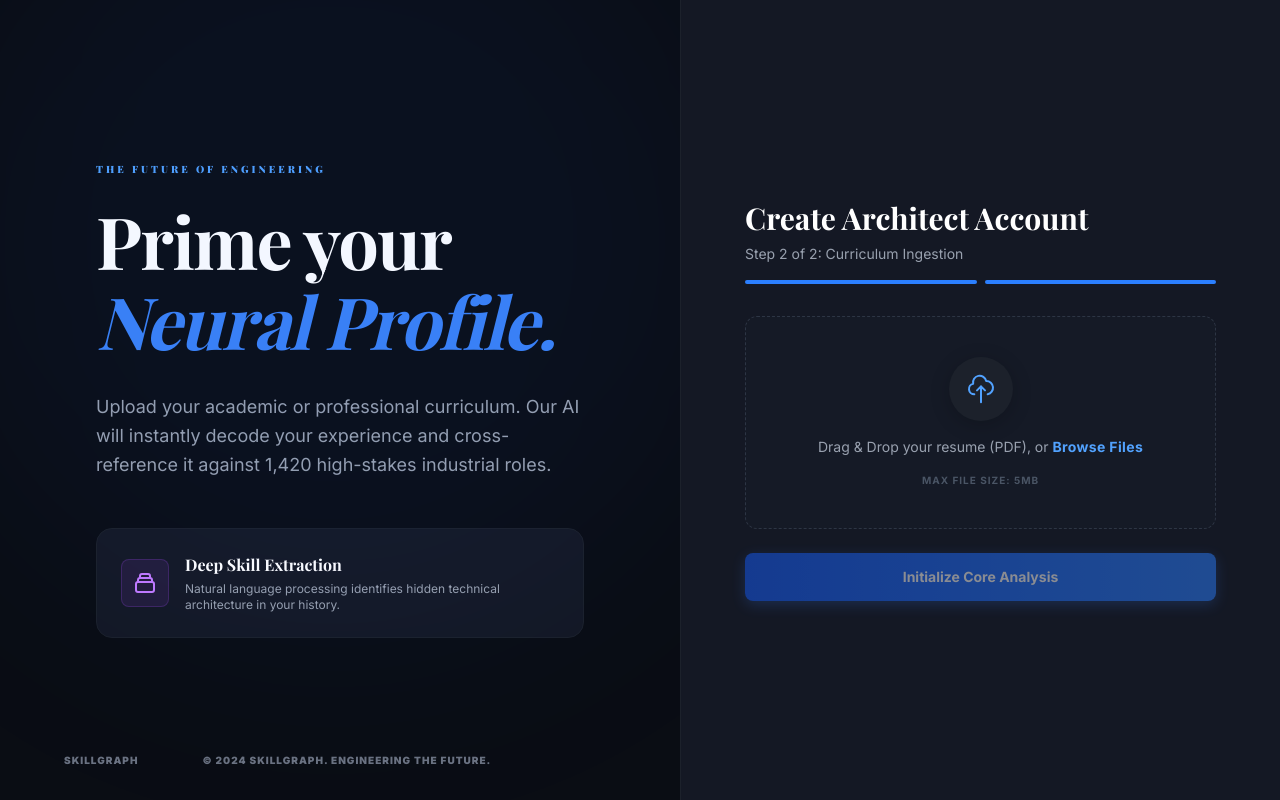
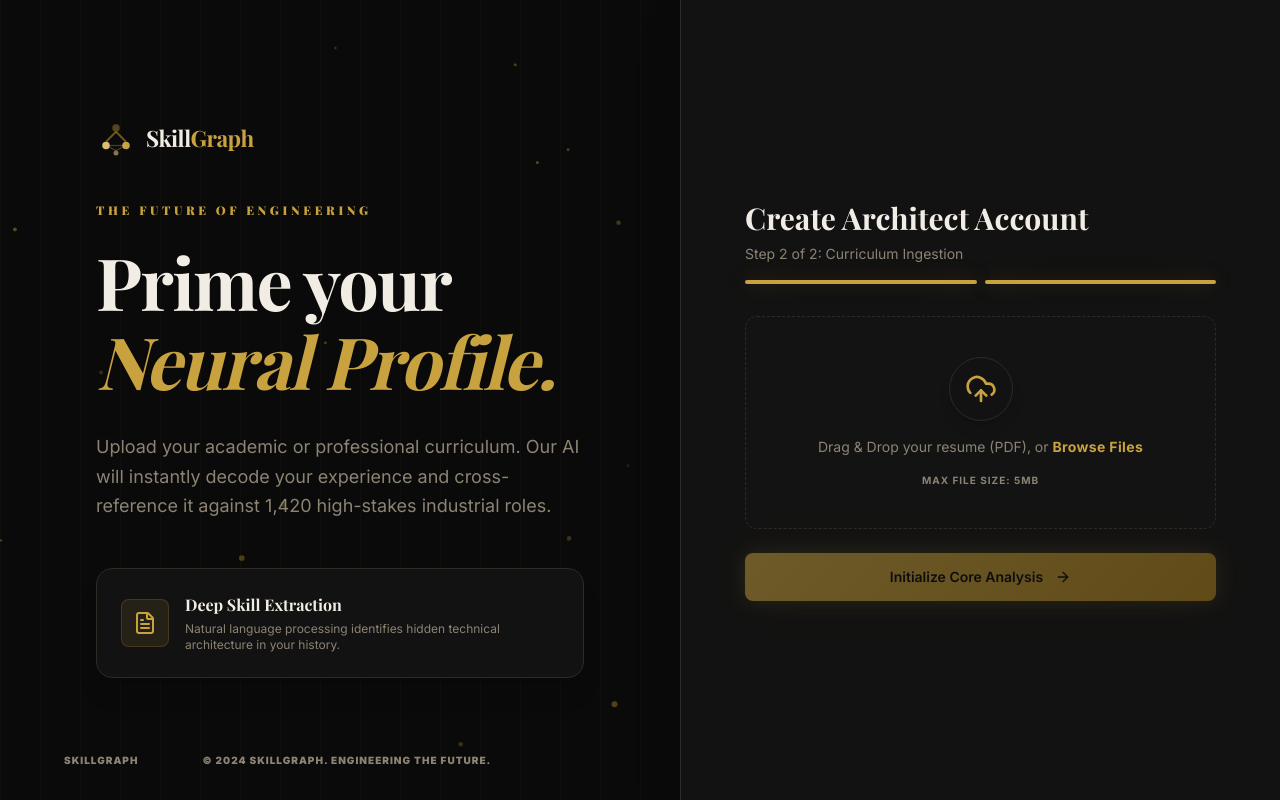
Before and after one commit to ftaakash/SkillGraph, a Next.js app in the folder skillgraph-web/: page /onboard in a window 1280 px wide. Built offline with nearby package versions, Linux system fonts and the light colour scheme.

Commit message:
refactor(ui): update onboard module to Semantic Tailwind aesthetic

```diff
--- a/skillgraph-web/app/onboard/page.tsx
+++ b/skillgraph-web/app/onboard/page.tsx
@@ -3,6 +3,11 @@ import { useState, useCallback } from 'react'
 import { useRouter } from 'next/navigation'
 import { useDropzone } from 'react-dropzone'
 import Link from 'next/link'
+import { ArrowRight, UploadCloud, FileText, Loader2, CheckCircle2 } from 'lucide-react'
+import PageTransition from "@/components/PageTransition"
+import NetworkBackground from "@/components/NetworkBackground"
+import SkillGraphLogo from "@/components/SkillGraphLogo"
+import { Button } from "@/components/ui/button"
 
 type Step = 1 | 2 | 3 | 4
 
@@ -46,34 +51,36 @@ export default function OnboardPage() {
   }
 
   return (
-    <div className="min-h-screen bg-[#0A0D14] flex text-white relative overflow-hidden">
+    <PageTransition>
+      <div className="min-h-screen bg-background relative flex text-foreground overflow-hidden pinstripe-pattern">
+        <NetworkBackground />
 
         {/* LEFT COLUMN: HERO MARKETING */}
-      <div className="flex-1 hidden lg:flex flex-col justify-center px-16 lg:px-24 relative">
-        <div className="absolute top-[-20%] left-[-10%] w-[800px] h-[800px] bg-blue-600/5 blur-[120px] rounded-full pointer-events-none"></div>
+        <div className="flex-1 hidden lg:flex flex-col justify-center px-16 lg:px-24 relative z-10">
+          <SkillGraphLogo className="scale-125 origin-left mb-12" />
 
-        <h3 className="text-[10px] font-black tracking-[0.3em] text-blue-400 uppercase mb-6">The Future of Engineering</h3>
-        <h1 className="text-5xl lg:text-7xl font-bold tracking-tight mb-8 leading-[1.1]">
-          Prime your <span className="italic text-[#3B82F6]">Neural Profile.</span>
+          <h3 className="font-heading text-xs font-black tracking-[0.3em] text-primary uppercase mb-6">The Future of Engineering</h3>
+          <h1 className="font-heading text-5xl lg:text-7xl font-bold tracking-tight mb-8 leading-[1.1]">
+            Prime your <span className="italic text-primary">Neural Profile.</span>
           </h1>
-        <p className="text-gray-400 text-lg max-w-lg leading-relaxed mb-12">
+          <p className="text-muted-foreground text-lg max-w-lg leading-relaxed mb-12">
             Upload your academic or professional curriculum. Our AI will instantly decode your experience
             and cross-reference it against 1,420 high-stakes industrial roles.
           </p>
 
           <div className="space-y-6 max-w-lg">
-          <div className="bg-[#141824] border border-[#1C212B] rounded-2xl p-6 flex gap-4 items-center">
-             <div className="w-12 h-12 bg-purple-500/10 text-purple-400 rounded-lg flex items-center justify-center flex-shrink-0 border border-purple-500/20">
-               <svg className="w-6 h-6" fill="none" viewBox="0 0 24 24" stroke="currentColor" strokeWidth={2}><path strokeLinecap="round" strokeLinejoin="round" d="M19 11H5m14 0a2 2 0 012 2v6a2 2 0 01-2 2H5a2 2 0 01-2-2v-6a2 2 0 012-2m14 0V9a2 2 0 00-2-2M5 11V9a2 2 0 012-2m0 0V5a2 2 0 012-2h6a2 2 0 012 2v2M7 7h10" /></svg>
+            <div className="bg-card border border-border rounded-2xl p-6 flex gap-4 items-center backdrop-blur-sm shadow-xl">
+               <div className="w-12 h-12 bg-primary/10 text-primary rounded-lg flex items-center justify-center flex-shrink-0 border border-primary/20">
+                 <FileText size={24} />
                </div>
                <div>
-               <h4 className="font-bold text-white mb-1">Deep Skill Extraction</h4>
-               <p className="text-xs text-gray-400">Natural language processing identifies hidden technical architecture in your history.</p>
+                 <h4 className="font-bold text-foreground mb-1">Deep Skill Extraction</h4>
+                 <p className="text-xs text-muted-foreground">Natural language processing identifies hidden technical architecture in your history.</p>
                </div>
             </div>
           </div>
 
-        <div className="absolute bottom-8 left-16 right-0 flex max-w-max items-center justify-between text-[10px] font-black tracking-widest text-gray-500 uppercase">
+          <div className="absolute bottom-8 left-16 right-0 flex max-w-max items-center justify-between text-[10px] font-black tracking-widest text-muted-foreground uppercase">
             <span className="flex gap-16">
               <span>SkillGraph</span>
               <span>© 2024 SKILLGRAPH. ENGINEERING THE FUTURE.</span>
@@ -82,79 +89,83 @@ export default function OnboardPage() {
         </div>
 
         {/* RIGHT COLUMN: UPLOAD FLOW */}
-      <div className="w-full lg:w-[600px] bg-[#141824] border-l border-[#1C212B] flex flex-col justify-center px-8 lg:px-16 py-12 relative z-10">
+        <div className="w-full lg:w-[600px] bg-card border-l border-border flex flex-col justify-center px-8 lg:px-16 py-12 relative z-10 shadow-2xl backdrop-blur-sm">
 
           <div className="mb-8">
-          <h2 className="text-3xl font-bold mb-2">Create Architect Account</h2>
-          <p className="text-gray-400 text-sm">Step 2 of 2: Curriculum Ingestion</p>
+            <h2 className="font-heading text-3xl font-bold mb-2">Create Architect Account</h2>
+            <p className="text-muted-foreground text-sm">Step 2 of 2: Curriculum Ingestion</p>
             <div className="mt-4 flex gap-2">
-            <div className="flex-1 h-1 bg-blue-500 rounded-full"></div>
-            <div className="flex-1 h-1 bg-blue-500 rounded-full"></div>
+              <div className="flex-1 h-1 bg-primary rounded-full glow-primary"></div>
+              <div className="flex-1 h-1 bg-primary rounded-full glow-primary"></div>
             </div>
           </div>
 
           {step === 2 && (
             <div className="space-y-6">
-            <div {...getRootProps()} className={`border border-dashed rounded-xl p-10 text-center cursor-pointer transition-all bg-[#1C212B]/30
-              ${isDragActive ? 'border-blue-500 bg-blue-500/10' : 'border-[#2D3544] hover:border-gray-500'}`}>
+              <div {...getRootProps()} className={`border border-dashed rounded-xl p-10 text-center cursor-pointer transition-all bg-muted/30
+                ${isDragActive ? 'border-primary bg-primary/10' : 'border-border hover:border-primary/50'}`}>
                 <input {...getInputProps()} />
-              <div className="w-16 h-16 mx-auto bg-[#1C212B] rounded-full flex items-center justify-center mb-4 shadow-[0_4px_20px_rgba(0,0,0,0.2)]">
-                <svg className="w-8 h-8 text-blue-400" fill="none" viewBox="0 0 24 24" stroke="currentColor"><path strokeLinecap="round" strokeLinejoin="round" strokeWidth={1.5} d="M7 16a4 4 0 01-.88-7.903A5 5 0 1115.9 6L16 6a5 5 0 011 9.9M15 13l-3-3m0 0l-3 3m3-3v12" /></svg>
+                <div className="w-16 h-16 mx-auto bg-card rounded-full flex items-center justify-center mb-4 shadow-lg border border-border">
+                  <UploadCloud className="w-8 h-8 text-primary" />
                 </div>
                 {file ? (
-                <p className="text-green-400 font-bold text-sm tracking-wide">{file.name}</p>
+                  <p className="text-primary font-bold text-sm tracking-wide">{file.name}</p>
                 ) : (
-                <p className="text-gray-400 text-sm">Drag & Drop your resume (PDF), or <span className="text-blue-400 font-bold tracking-wide">Browse Files</span></p>
+                  <p className="text-muted-foreground text-sm">Drag & Drop your resume (PDF), or <span className="text-primary font-bold tracking-wide">Browse Files</span></p>
                 )}
-              <p className="text-[10px] uppercase tracking-widest text-gray-600 mt-4 font-bold">Max File Size: 5MB</p>
+                <p className="text-[10px] uppercase tracking-widest text-muted-foreground mt-4 font-bold">Max File Size: 5MB</p>
               </div>
 
-            {error && <div className="text-red-400 text-xs bg-red-500/10 border border-red-500/20 px-3 py-2 rounded-lg">{error}</div>}
+              {error && <div className="text-destructive text-xs bg-destructive/10 border border-destructive/20 px-3 py-2 rounded-lg">{error}</div>}
 
-            <button onClick={handleUpload} disabled={!file || loading}
-              className="w-full mt-4 bg-gradient-to-r from-blue-600 to-blue-500 hover:from-blue-500 hover:to-blue-400 text-white py-3.5 rounded-lg text-sm font-bold shadow-[0_4px_14px_0_rgba(59,130,246,0.39)] hover:shadow-[0_6px_20px_rgba(59,130,246,0.23)] disabled:opacity-50 transition-all flex justify-center items-center gap-2">
-              {loading ? <div className="w-4 h-4 border-2 border-white/30 border-t-white rounded-full animate-spin" /> : null}
-              Initialize Core Analysis
-            </button>
+              <Button onClick={handleUpload} disabled={!file || loading}
+                className="w-full mt-4 gradient-primary text-primary-foreground font-semibold glow-primary py-6 rounded-lg text-sm transition-all flex justify-center items-center gap-2">
+                {loading ? <Loader2 className="w-4 h-4 animate-spin" /> : null}
+                Initialize Core Analysis <ArrowRight size={16} className="ml-1" />
+              </Button>
             </div>
           )}
 
           {step === 3 && (
-          <div className="bg-[#1C212B]/30 border border-[#2D3544] rounded-2xl p-8 text-center pt-12">
-            <div className="w-16 h-16 border-4 border-blue-500 border-t-transparent rounded-full animate-spin mx-auto mb-6 shadow-[0_0_15px_rgba(59,130,246,0.5)]"></div>
-            <h2 className="font-bold text-xl mb-6 text-white tracking-wide">Analyzing Neural Profile</h2>
+            <div className="bg-muted/30 border border-border rounded-2xl p-8 text-center pt-12 shadow-lg">
+              <Loader2 className="w-16 h-16 text-primary animate-spin mx-auto mb-6 drop-shadow-[0_0_15px_rgba(59,130,246,0.5)]" />
+              <h2 className="font-heading font-bold text-xl mb-6 text-foreground tracking-wide">Analyzing Neural Profile</h2>
 
               <div className="space-y-4 mt-6 text-left max-w-xs mx-auto">
                 <div className="flex items-center gap-3">
-                 <div className="w-4 h-4 bg-green-500 rounded-full flex-shrink-0"></div><span className="text-xs text-green-400 font-bold uppercase tracking-wider">Curriculum Parsed</span>
+                   <div className="w-4 h-4 bg-emerald-500 rounded-full flex-shrink-0 shadow-[0_0_10px_rgba(16,185,129,0.5)]"></div>
+                   <span className="text-xs text-emerald-400 font-bold uppercase tracking-wider">Curriculum Parsed</span>
                 </div>
                 <div className="flex items-center gap-3">
-                 <div className="w-4 h-4 bg-green-500 rounded-full flex-shrink-0"></div><span className="text-xs text-green-400 font-bold uppercase tracking-wider">Skills Extracted</span>
+                   <div className="w-4 h-4 bg-emerald-500 rounded-full flex-shrink-0 shadow-[0_0_10px_rgba(16,185,129,0.5)]"></div>
+                   <span className="text-xs text-emerald-400 font-bold uppercase tracking-wider">Skills Extracted</span>
                 </div>
                 <div className="flex items-center gap-3 opacity-60">
-                 <div className="w-4 h-4 border-2 border-blue-500 border-t-transparent rounded-full animate-spin flex-shrink-0"></div><span className="text-xs text-gray-300 font-bold uppercase tracking-wider">Mapping Architecture Gaps...</span>
+                   <Loader2 className="w-4 h-4 text-primary animate-spin flex-shrink-0" />
+                   <span className="text-xs text-muted-foreground font-bold uppercase tracking-wider">Mapping Architecture Gaps...</span>
                 </div>
               </div>
             </div>
           )}
 
           {step === 4 && (
-          <div className="bg-green-500/10 border border-green-500/20 rounded-2xl p-10 text-center pt-12">
-            <div className="w-20 h-20 bg-green-500/20 rounded-full flex items-center justify-center mx-auto mb-6">
-              <svg className="w-10 h-10 text-green-400" fill="none" viewBox="0 0 24 24" stroke="currentColor"><path strokeLinecap="round" strokeLinejoin="round" strokeWidth={2} d="M5 13l4 4L19 7" /></svg>
+            <div className="bg-emerald-500/10 border border-emerald-500/20 rounded-2xl p-10 text-center pt-12 shadow-lg">
+              <div className="w-20 h-20 bg-emerald-500/20 rounded-full flex items-center justify-center mx-auto mb-6 shadow-[0_0_15px_rgba(16,185,129,0.3)]">
+                <CheckCircle2 className="w-10 h-10 text-emerald-400" />
               </div>
-            <h2 className="font-bold text-xl mb-4 text-white">Profile Synchronized</h2>
-            <p className="text-gray-400 mb-8 text-sm leading-relaxed">
-              We extracted <strong className="text-white bg-white/10 px-1 rounded">{result?.skillsExtracted ?? 'multiple'}</strong>
+              <h2 className="font-heading font-bold text-xl mb-4 text-foreground">Profile Synchronized</h2>
+              <p className="text-muted-foreground mb-8 text-sm leading-relaxed">
+                We extracted <strong className="text-foreground bg-muted px-1.5 py-0.5 rounded ml-1">{result?.skillsExtracted ?? 'multiple'}</strong>
                  core skills from your curriculum and calculated your readiness indices.
               </p>
-            <button onClick={() => router.push('/dashboard')} className="w-full bg-[#1C64F2] hover:bg-blue-600 text-white font-bold px-6 py-4 rounded-lg text-sm transition shadow-[0_4px_14px_0_rgba(28,100,242,0.39)]">
+              <Button onClick={() => router.push('/dashboard')} className="w-full bg-emerald-600 hover:bg-emerald-500 text-white font-bold py-6 rounded-lg text-sm transition shadow-[0_4px_14px_0_rgba(16,185,129,0.39)]">
                 Enter Dashboard Portal
-            </button>
+              </Button>
             </div>
           )}
 
         </div>
       </div>
+    </PageTransition>
   )
 }
```
Lines whose indentation alone changed are shown as unchanged.
